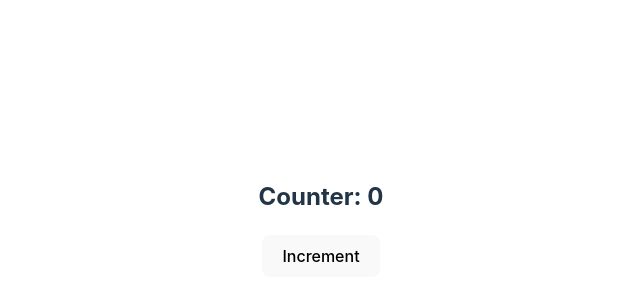
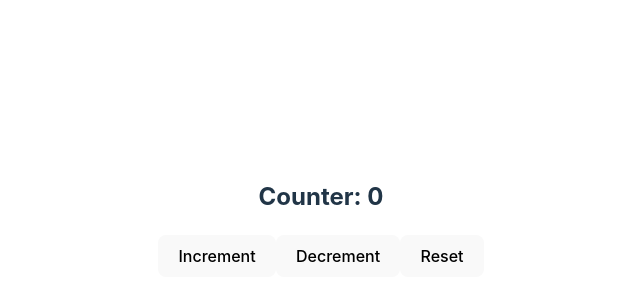
Before and after one commit to Airtcloudia/React, a React (Vite) app: page / in a window 1280 px wide. Shown: the part 182-482 px from the top of the page, without its empty margins (319-959 px from the left). Built offline with nearby package versions, Linux system fonts and the light colour scheme.

Commit message:
add esercizio-33

```diff
--- a/src/App.jsx
+++ b/src/App.jsx
@@ -10,7 +10,7 @@ function App() {
 
   return (
     <>
-      <Counter initialValue={0} incrementAmount={1}/>
+      <Counter initialValue={0} incrementAmount={1} decrementAmount={1}/>
     </>
   )
 }
--- a/src/Counter.jsx
+++ b/src/Counter.jsx
@@ -2,16 +2,24 @@ import { useState } from "react";
 import CounterDisplay from "./CounterDisplay";
 
 
-const Counter = ({initialValue, incrementAmount}) => {
+const Counter = ({initialValue, incrementAmount, decrementAmount}) => {
     const [count, setCount] = useState(initialValue)
 
     const handleIncrementCounter = () =>{
         setCount((count) => count +incrementAmount)
     }
+    const handleDecrementCounter = () => {
+        setCount((count) => count -decrementAmount)
+    }
+    const handleResetCounter = () => {
+        setCount(initialValue)
+    }
     return (
         <div>
             <CounterDisplay content={count}/>
             <button onClick={handleIncrementCounter}>Increment</button>
+            <button onClick={handleDecrementCounter}>Decrement</button>
+            <button onClick={handleResetCounter}>Reset</button>
         </div>
     )
 }
```
